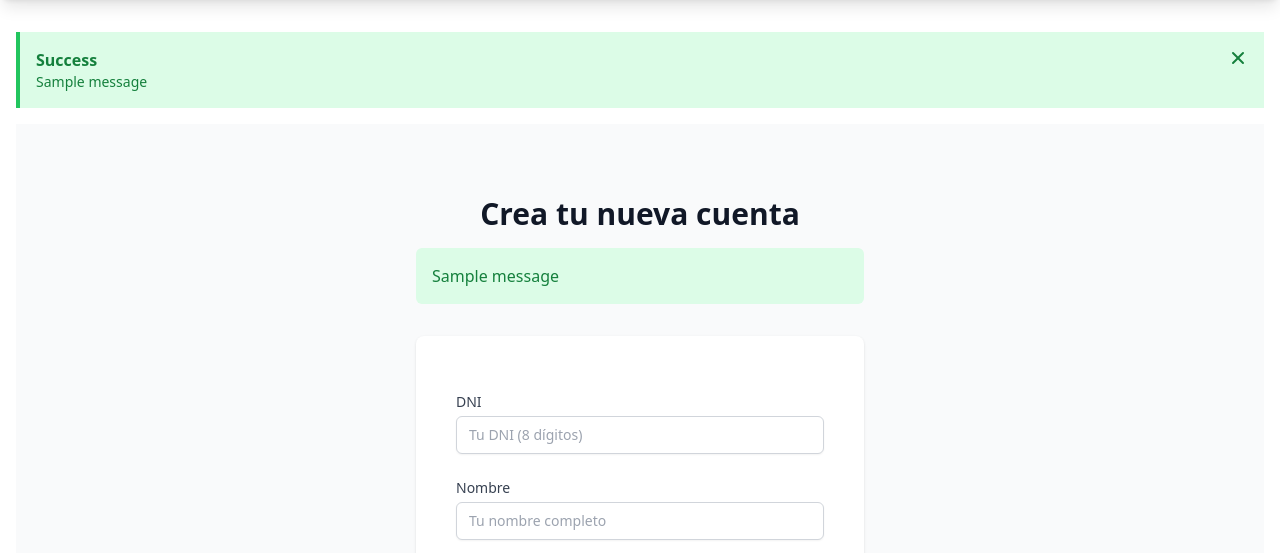
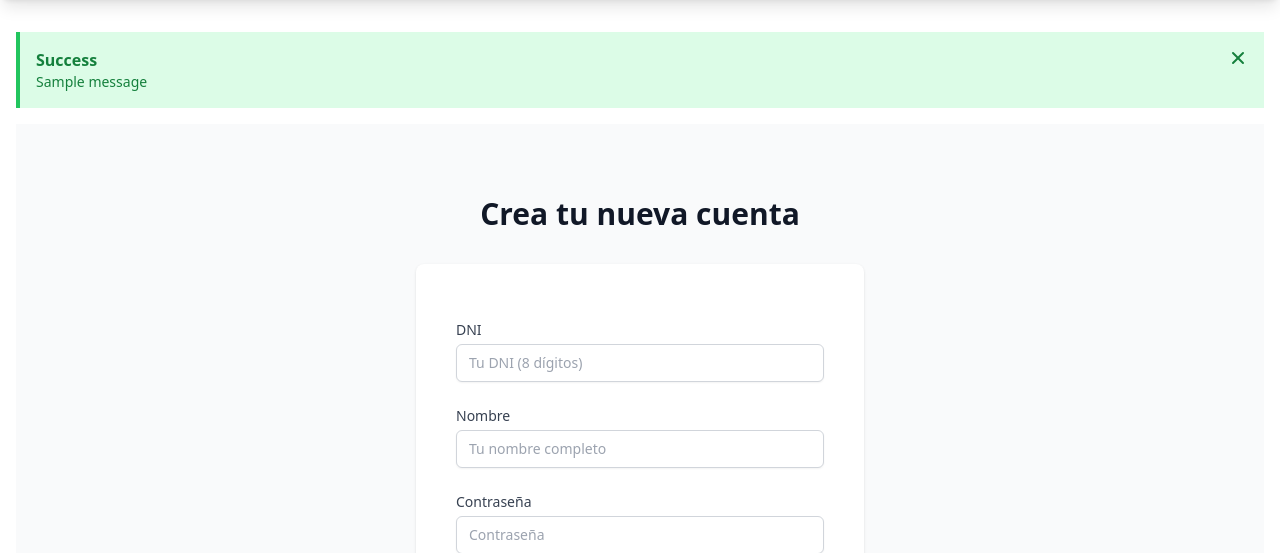
Before and after one commit to dpalominoj/voluntariado-f, a Flask app: page /auth/register in a window 1280 px wide. Shown: the part 64-617 px from the top of the page. Run offline with Flask 3, Linux system fonts and the light colour scheme; tables that the repository leaves empty hold one stand-in row (values such as "Sample post"); one stand-in notice (Sample message) is shown; some libraries are stand-ins or nearby versions.

Commit message:
Update register.html

```diff
--- a/view/templates/auth/register.html
+++ b/view/templates/auth/register.html
@@ -9,18 +9,6 @@
             Crea tu nueva cuenta
         </h2>
     </div>
-
-    {% with messages = get_flashed_messages(with_categories=true) %}
-        {% if messages %}
-            <div class="mt-4 sm:mx-auto sm:w-full sm:max-w-md">
-                {% for category, message in messages %}
-                    <div class="rounded-md p-4 {{ 'bg-red-100 border-red-400 text-red-700' if category == 'danger' else 'bg-green-100 border-green-400 text-green-700' if category == 'success' else 'bg-blue-100 border-blue-400 text-blue-700' }}">
-                        {{ message }}
-                    </div>
-                {% endfor %}
-            </div>
-        {% endif %}
-    {% endwith %}
 
     <div class="mt-8 sm:mx-auto sm:w-full sm:max-w-md">
         <div class="bg-white py-8 px-4 shadow sm:rounded-lg sm:px-10">
```
